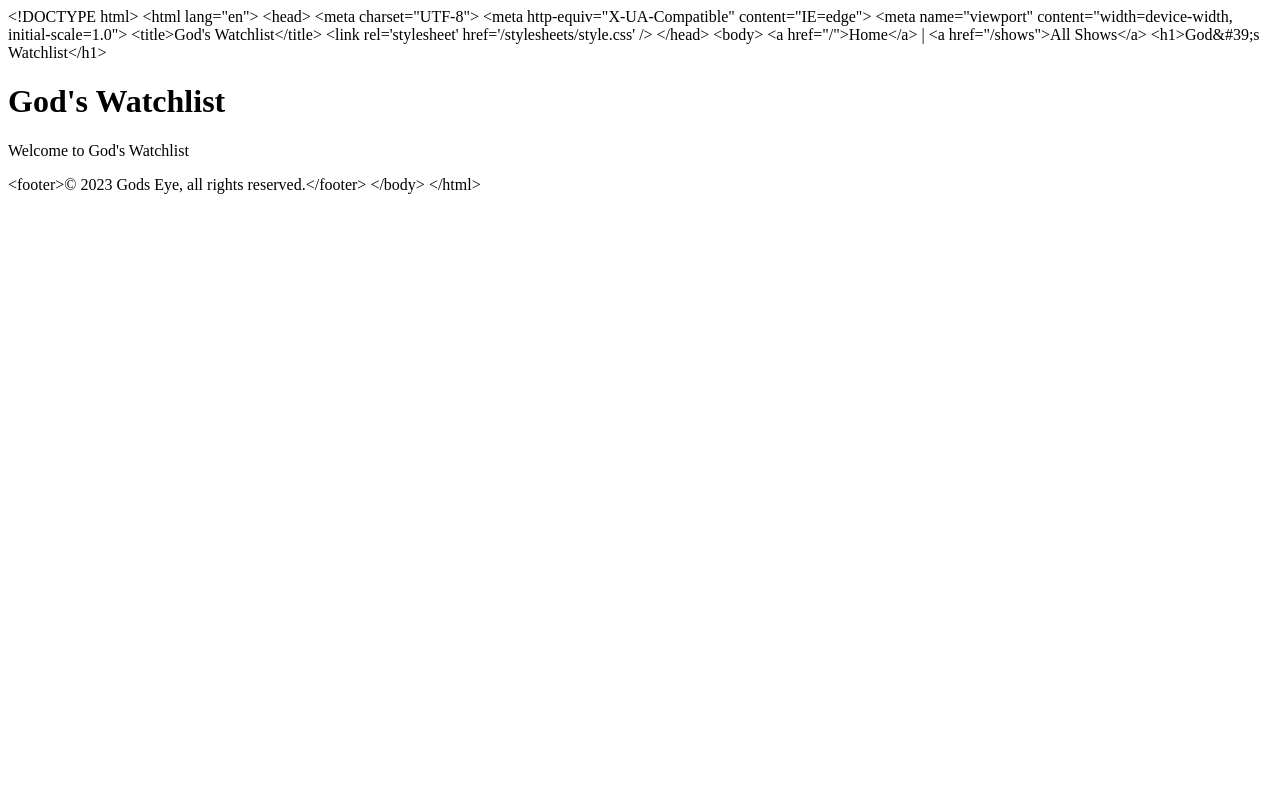
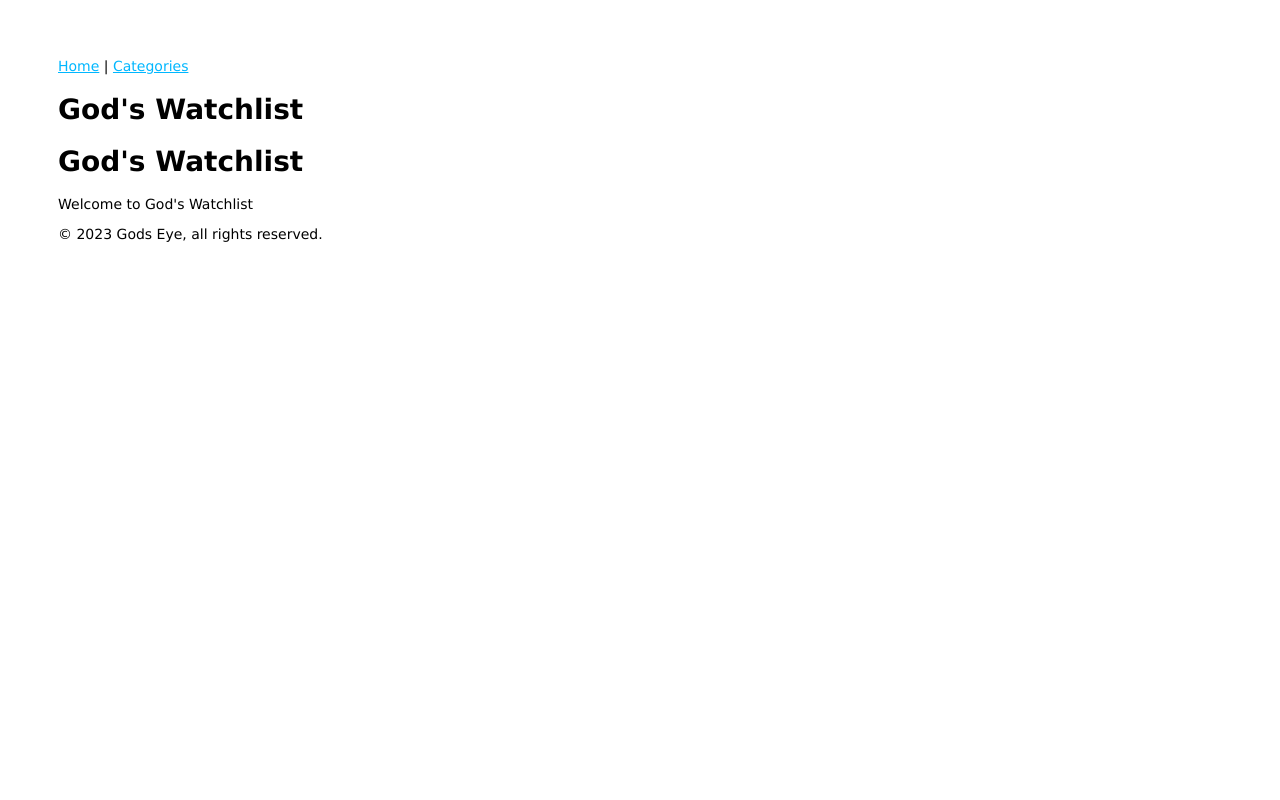
Before and after one commit to nemmons27/gods_watchlist, a Node server app: page / in a window 1280 px wide. Run offline with Node 20, Linux system fonts and the light colour scheme; some libraries are stand-ins or nearby versions.

Commit message:
Show fix

```diff
--- a/models/show.js
+++ b/models/show.js
@@ -3,7 +3,7 @@ const { show } = require('../controllers/shows');
 const shows = require('../controllers/shows');
 const Schema = mongoose.Schema;
 
-const showSchema = new Schema({
+const showSchema = new mongoose.Schema({
     name: String,
     category: String,
     episode: String,
@@ -11,6 +11,8 @@ const showSchema = new Schema({
 }, {
     timestamps: true
 });
+
+module.exports = mongoose.model('Show', showSchema);
 
 module.exports = {
     getAll,
--- a/views/index.ejs
+++ b/views/index.ejs
@@ -1,7 +1,7 @@
-<%= include('./partials/header') %>
+<%- include('./partials/header') %>
 
     <h1><%= title %></h1>
     <p>Welcome to <%= title %></p>
 
 
-<%= include('./partials/footer') %>
+<%- include('./partials/footer') %>
--- a/views/partials/header.ejs
+++ b/views/partials/header.ejs
@@ -10,5 +10,5 @@
 <body>
     <a href="/">Home</a>
     |
-    <a href="/shows">All Shows</a>
+    <a href="/shows">Categories</a>
     <h1><%= title %></h1>
--- a/views/shows/show.ejs
+++ b/views/shows/show.ejs
@@ -1,6 +1,6 @@
-<%= include('../partials/header') %>
+<%- include('./partials/header') %>
 
 <h3><%= show.show %></h3>
 <h3>Complete: <%= show.done ? 'Yes' : 'No' %></h3>
 
-<%= include('../partials/footer') %>
+<%- include('./partials/footer') %>
```
